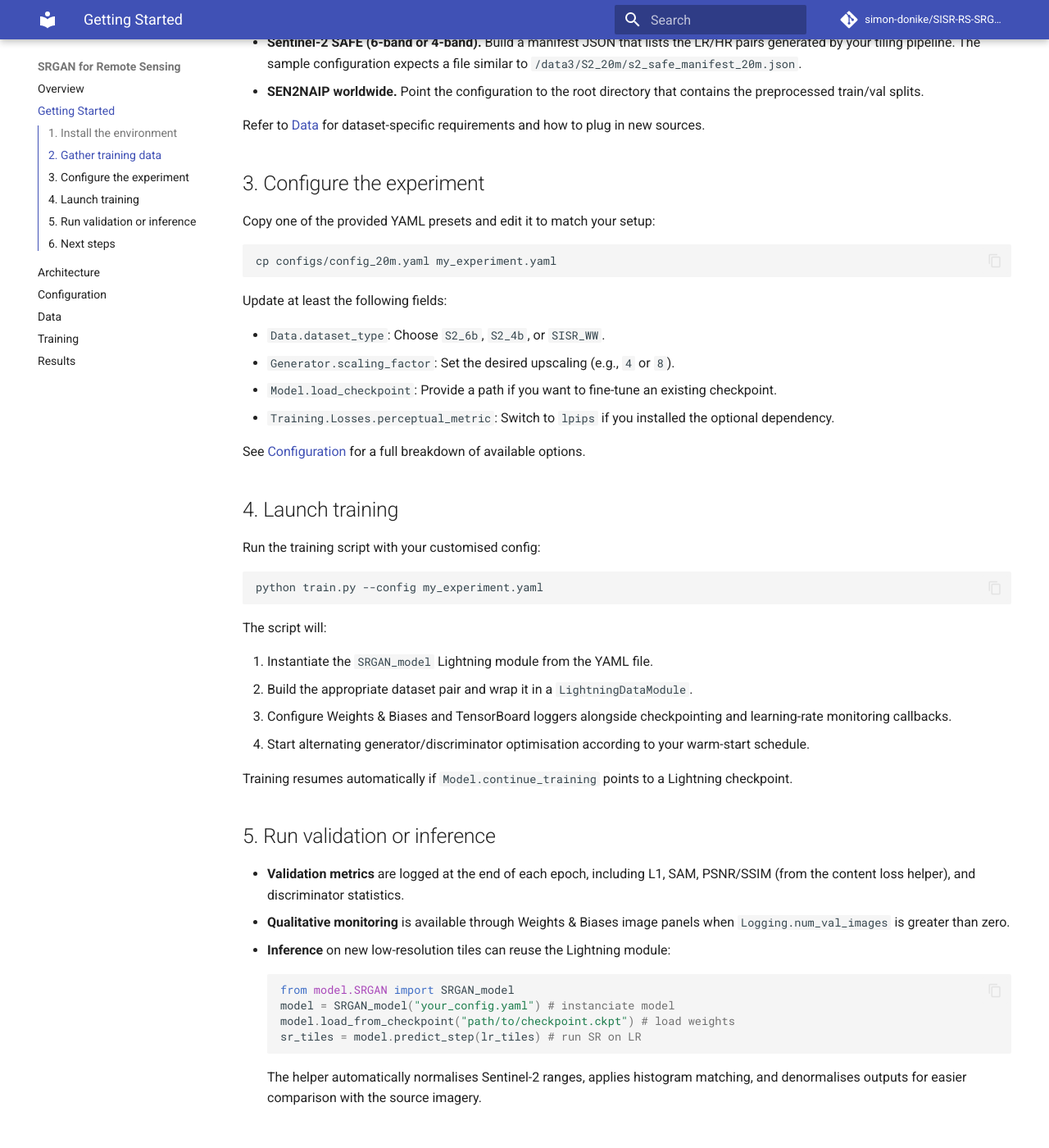
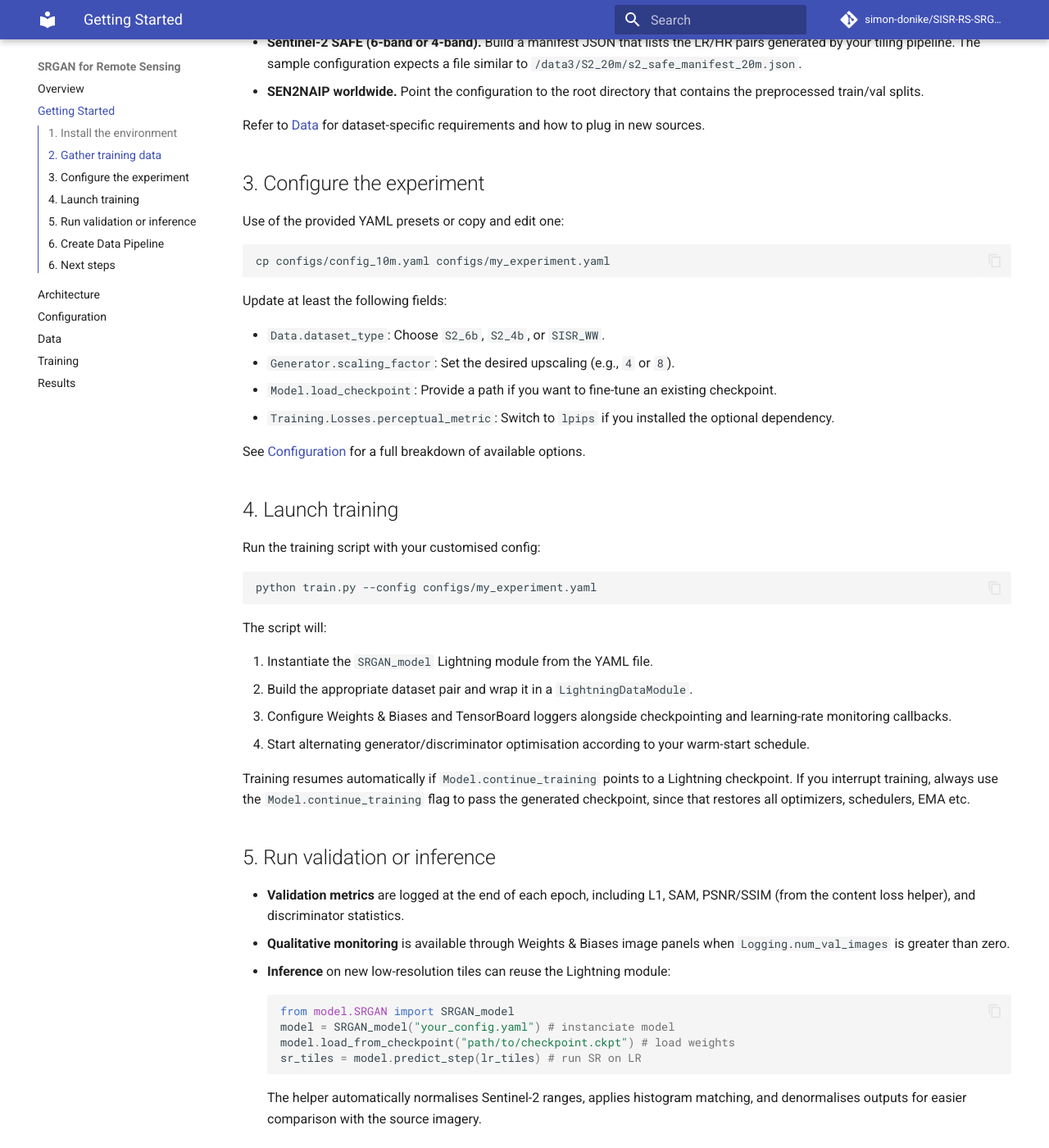
Before and after one commit to simon-donike/SISR-RS-SRGAN, an MkDocs documentation site: the page built from docs/getting-started.md, in a window 1280 px wide and 1400 px high, scrolled down 722 px. Shown: the whole window at 82% size. Built offline with MkDocs 1.6.1 and Material for MkDocs 9.7.7, drawn with Linux system fonts in a browser that asks for light colours; comment, search, counter and statistics services are not loaded; some of the changed text lies outside the part shown.

Commit message:
edit docs

````diff
--- a/docs/getting-started.md
+++ b/docs/getting-started.md
@@ -30,10 +30,10 @@
 
 ## 3. Configure the experiment
 
-Copy one of the provided YAML presets and edit it to match your setup:
+Use of the provided YAML presets or copy and edit one:
 
 ```bash
-cp configs/config_20m.yaml my_experiment.yaml
+cp configs/config_10m.yaml configs/my_experiment.yaml
 ```
 
 Update at least the following fields:
@@ -50,7 +50,7 @@
 Run the training script with your customised config:
 
 ```bash
-python train.py --config my_experiment.yaml
+python train.py --config configs/my_experiment.yaml
 ```
 
 The script will:
@@ -60,7 +60,7 @@
 3. Configure Weights & Biases and TensorBoard loggers alongside checkpointing and learning-rate monitoring callbacks.
 4. Start alternating generator/discriminator optimisation according to your warm-start schedule.
 
-Training resumes automatically if `Model.continue_training` points to a Lightning checkpoint.
+Training resumes automatically if `Model.continue_training` points to a Lightning checkpoint. If you interrupt training, always use the `Model.continue_training` flag to pass the generated checkpoint, since that restores all optimizers, schedulers, EMA etc.
 
 ## 5. Run validation or inference
 
@@ -77,6 +77,10 @@
   The helper automatically normalises Sentinel-2 ranges, applies histogram matching, and denormalises outputs for easier
   comparison with the source imagery.
 
+## 6. Create Data Pipeline
+
+* **SR Sen2 Tiles**: Use `opensr-utils` to crop, SR, patch, and overlap whole Sentinel-2 tiles. (Note: Currently only supports RGB-NIR.)
+
 ## 6. Next steps
 
 * Explore alternative generator backbones such as RCAB or RRDB by changing `Generator.model_type`.
--- a/train.py
+++ b/train.py
@@ -20,8 +20,8 @@
     parser = argparse.ArgumentParser(description="Train SRGAN with a YAML config.")
     parser.add_argument(
         "--config", "-c",
-        default="configs/config_20m.yaml",
-        help="Path to YAML config file (default: configs/config_20m.yaml)"
+        default="configs/config_10m.yaml",
+        help="Path to YAML config file (default: configs/config_10m.yaml)"
     )
     args = parser.parse_args()
 
````
